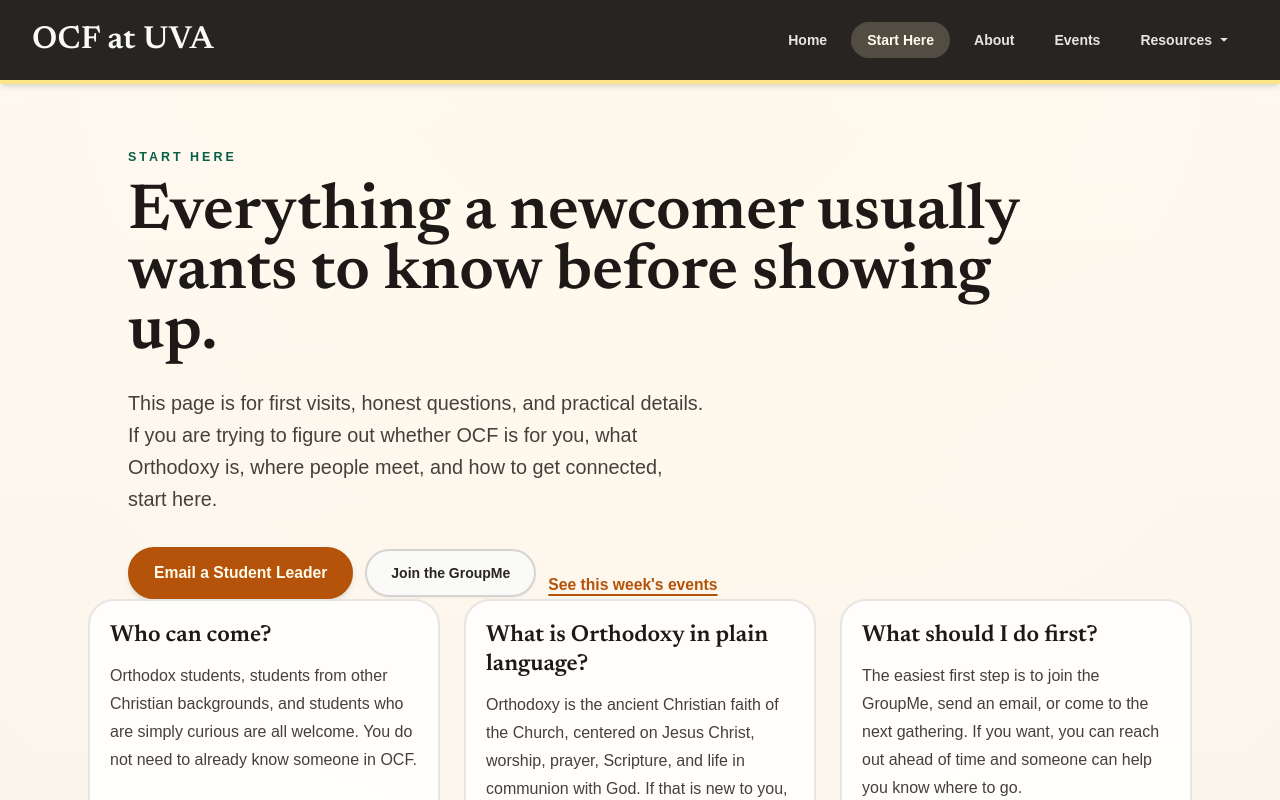
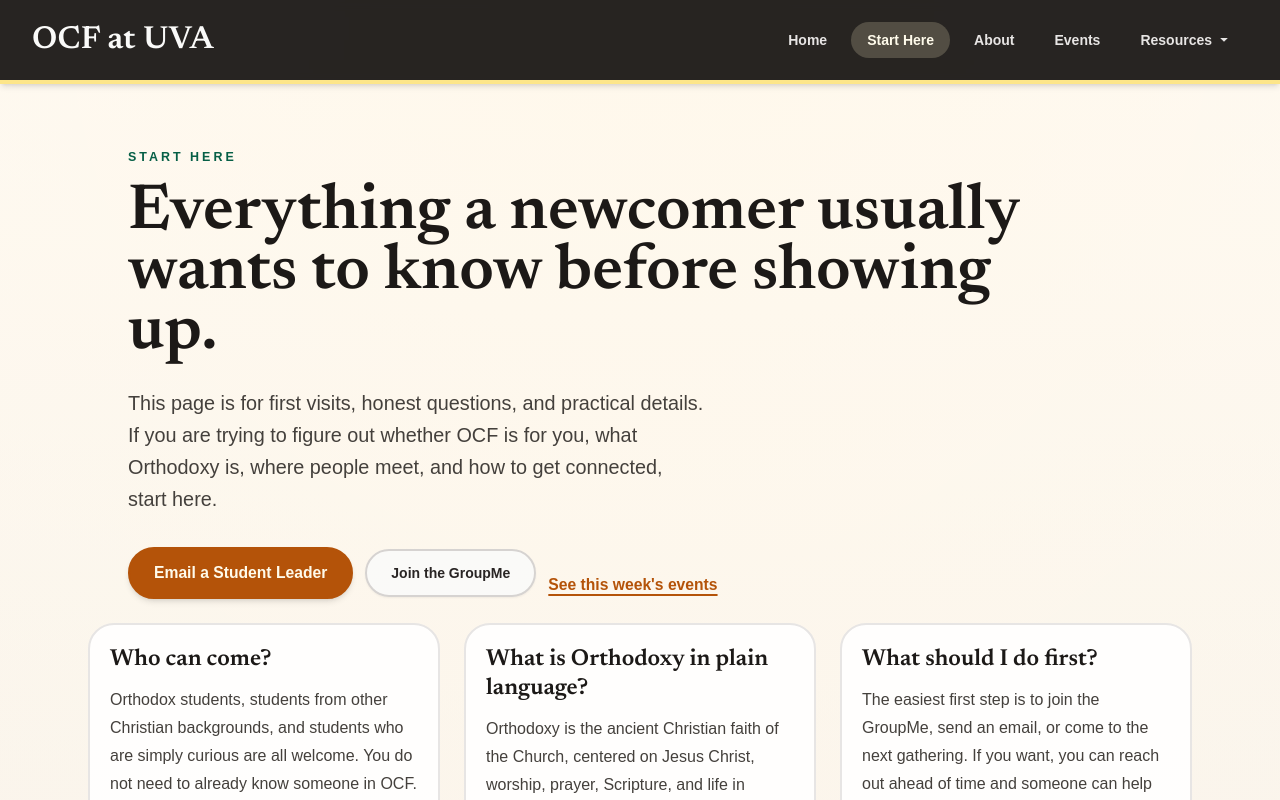
Before and after one commit to sayuw-a/ocf-website, a Next.js app: page /start-here in a window 1280 px wide. Shown: the top 800 px of the page. Built offline with nearby package versions, Linux system fonts and the light colour scheme.

Commit message:
Add spacing below Start Here hero actions

```diff
--- a/src/app/globals.css
+++ b/src/app/globals.css
@@ -302,7 +302,7 @@
   }
 
   .start-hero {
-    @apply mx-auto max-w-5xl;
+    @apply mx-auto max-w-5xl pb-4 sm:pb-6;
   }
 
   .start-grid {
```
